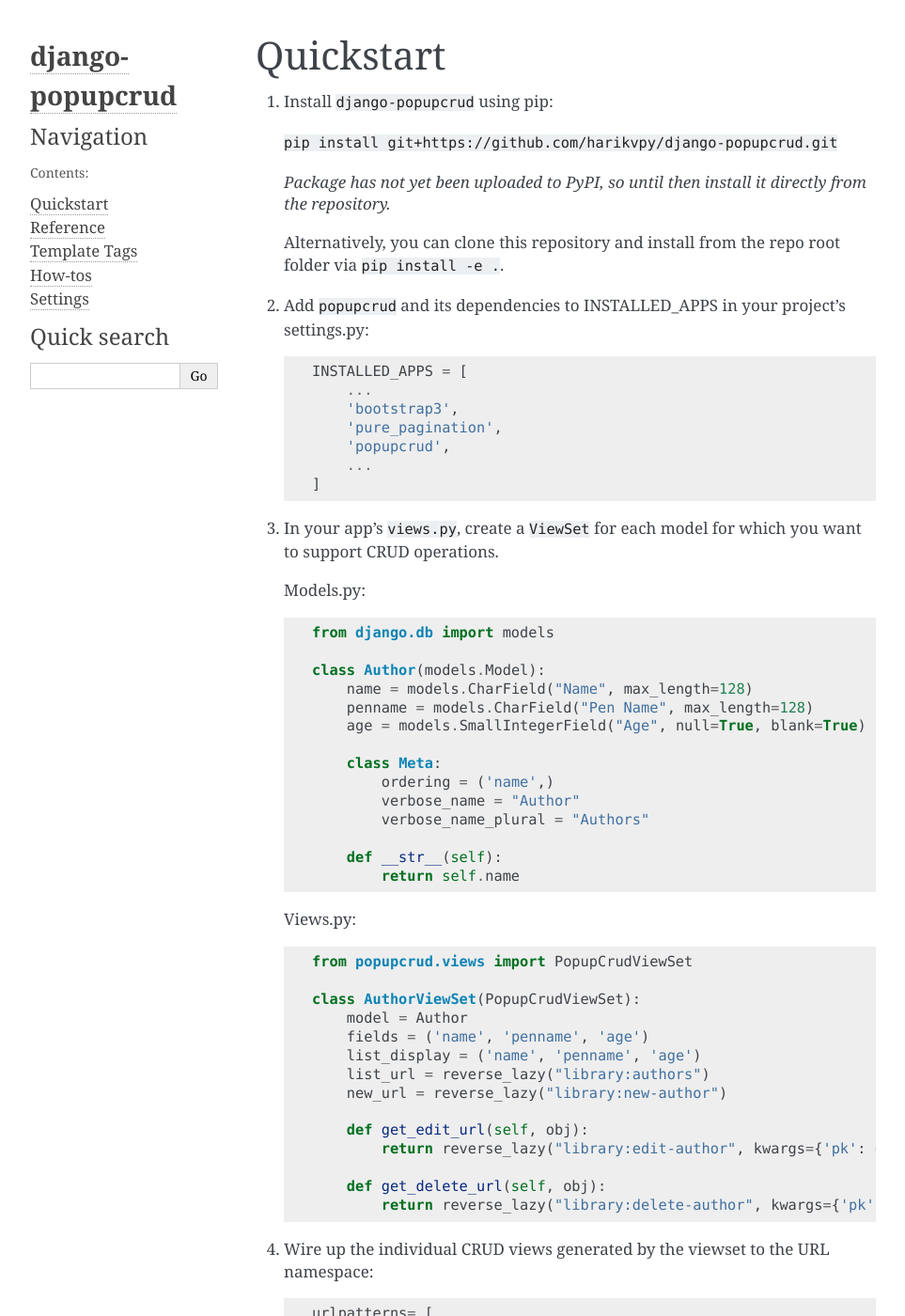
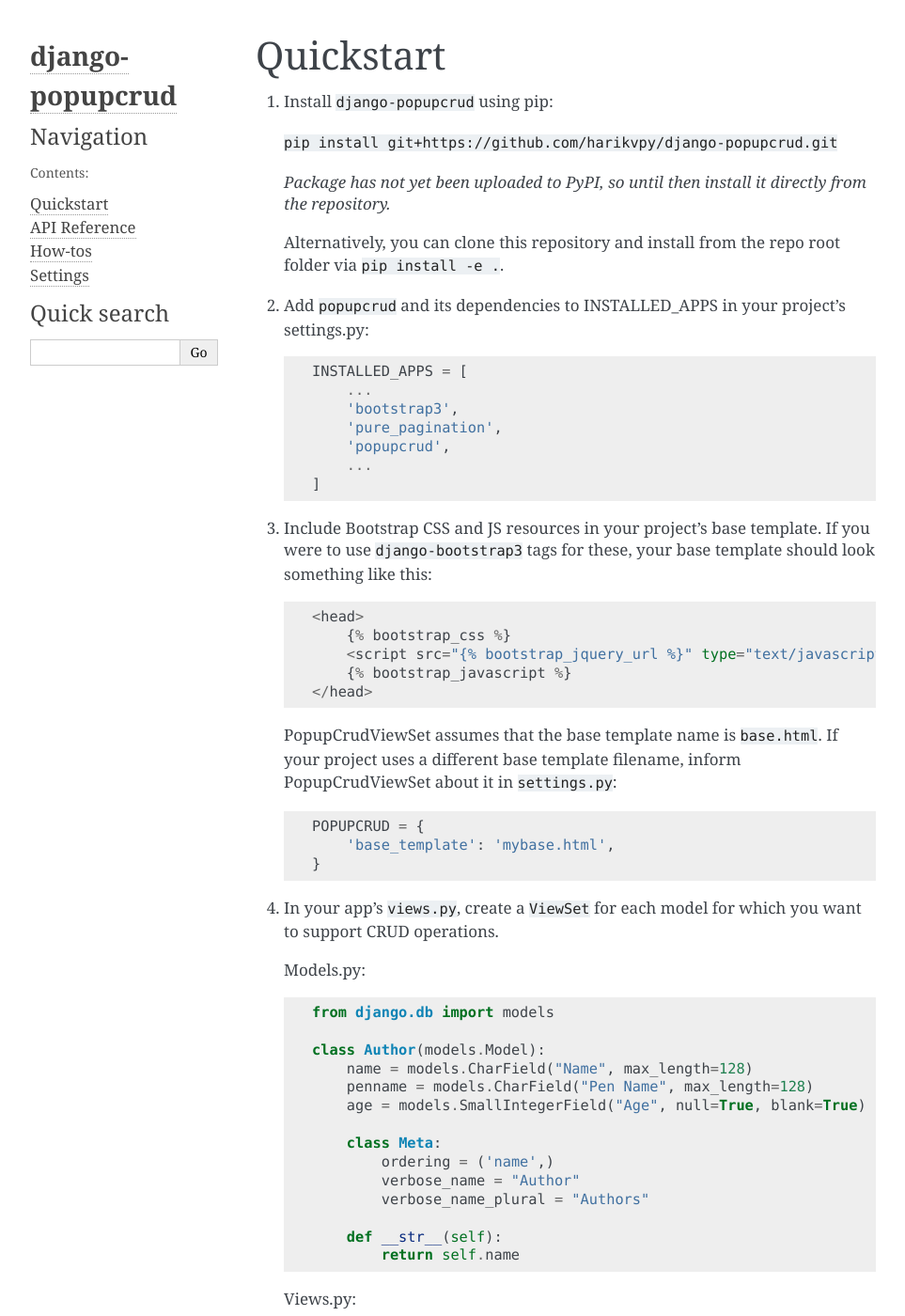
Before and after one commit to harikvpy/django-popupcrud, a Sphinx documentation site: the page built from docs/quickstart.rst, in a window 1280 px wide and 1400 px high. Shown: the whole window at 94% size, without its empty margins (148-1111 px from the left). Built offline with Sphinx 7.4.7, drawn with Linux system fonts in a browser that asks for light colours.

Commit message:
Refine doc by collapsing Template Tags into Reference section

```diff
--- a/docs/index.rst
+++ b/docs/index.rst
@@ -12,6 +12,5 @@
 
    quickstart
    reference
-   templatetags
    howto
    settings
--- a/docs/quickstart.rst
+++ b/docs/quickstart.rst
@@ -22,11 +22,28 @@
            ...
        ]
 
-3. In your app's ``views.py``, create a ``ViewSet`` for each model for which you
+3. Include Bootstrap CSS and JS resources in your project's base template.
+   If you were to use ``django-bootstrap3`` tags for these, your base
+   template should look something like this::
+
+    <head>
+        {% bootstrap_css %}
+        <script src="{% bootstrap_jquery_url %}" type="text/javascript" charset="utf-8"></script>
+        {% bootstrap_javascript %}
+    </head>
+
+   PopupCrudViewSet assumes that the base template name is ``base.html``.
+   If your project uses a different base template filename, inform
+   PopupCrudViewSet about it in ``settings.py``::
+
+        POPUPCRUD = {
+            'base_template': 'mybase.html',
+        }
+
+4. In your app's ``views.py``, create a ``ViewSet`` for each model for which you
    want to support CRUD operations.
 
    Models.py::
-
 
     from django.db import models
 
```
Also changed, not shown: other parts of docs/quickstart.rst (+2 -2 lines), README.rst (+25 -8 lines), docs/reference.rst (+16 -5 lines), docs/templatetags.rst (deleted, +0 -8 lines).
